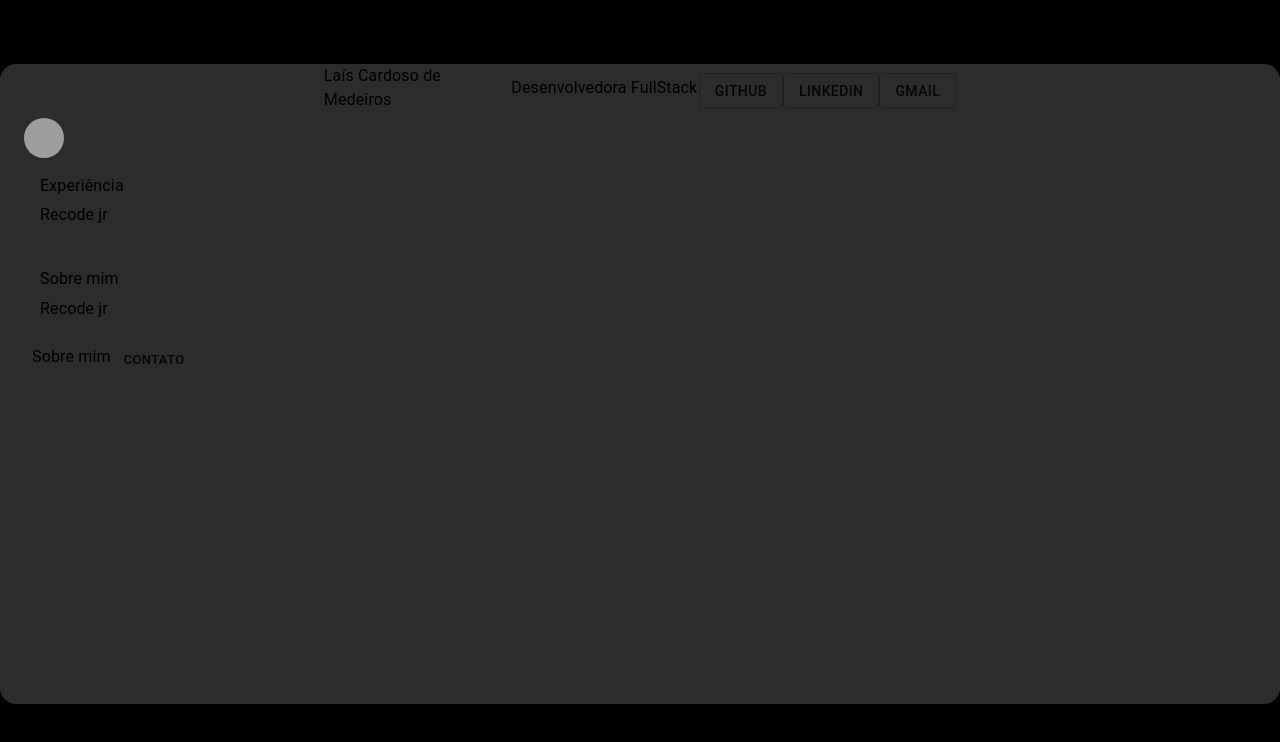
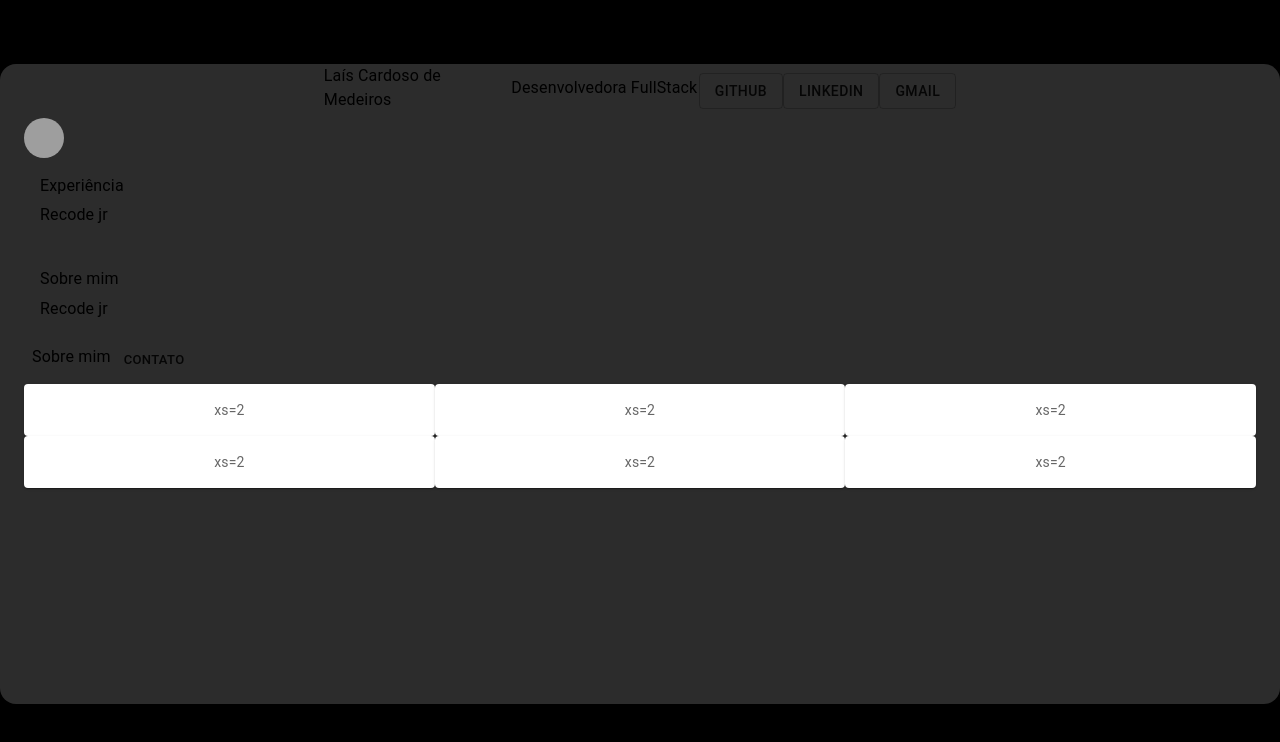
Before and after one commit to lais-cardoso/Lais_Cardoso_de_Medeiros, a React (Create React App) app in the folder portfolio/: page / in a window 1280 px wide. Shown: the top 742 px of the page. Built offline with nearby package versions, Linux system fonts and the light colour scheme; grey boxes are pictures that could not be loaded.

Commit message:
Grid para os projetos

```diff
--- a/portfolio/src/home/index.jsx
+++ b/portfolio/src/home/index.jsx
@@ -1,8 +1,17 @@
 import styles from './styles';
 import './styles.js';
 import React from 'react';
-import { Container, Button, Grid, TextField, CardContent, CardActions, Box, Typography, Avatar, ThemeProvider } from '@material-ui/core/';
+import { Container, Button, Grid, TextField, CardContent, CardActions, Box, Typography, Avatar, Paper } from '@material-ui/core/';
+import { experimentalStyled as styled } from '@mui/material/styles';
 //icons-material nao instalou
+
+const Item = styled(Paper)(({ theme }) => ({
+  backgroundColor: theme.palette.mode === 'dark' ? '#1A2027' : '#fff',
+  ...theme.typography.body2,
+  padding: theme.spacing(2),
+  textAlign: 'center',
+  color: theme.palette.text.secondary,
+}));
 
 function Home() {
     return (
@@ -70,6 +79,16 @@ function Home() {
                     </CardActions>
                 </Grid>
 
+                <Box sx={{ flexGrow: 1 }}>
+      <Grid container spacing={{ xs: 2, md: 3 }} columns={{ xs: 4, sm: 8, md: 12 }}>
+        {Array.from(Array(6)).map((_, index) => (
+          <Grid item xs={2} sm={4} md={4} key={index}>
+            <Item>xs=2</Item>
+          </Grid>
+        ))}
+      </Grid>
+    </Box>
+
         </Container>
     );
 }
```
